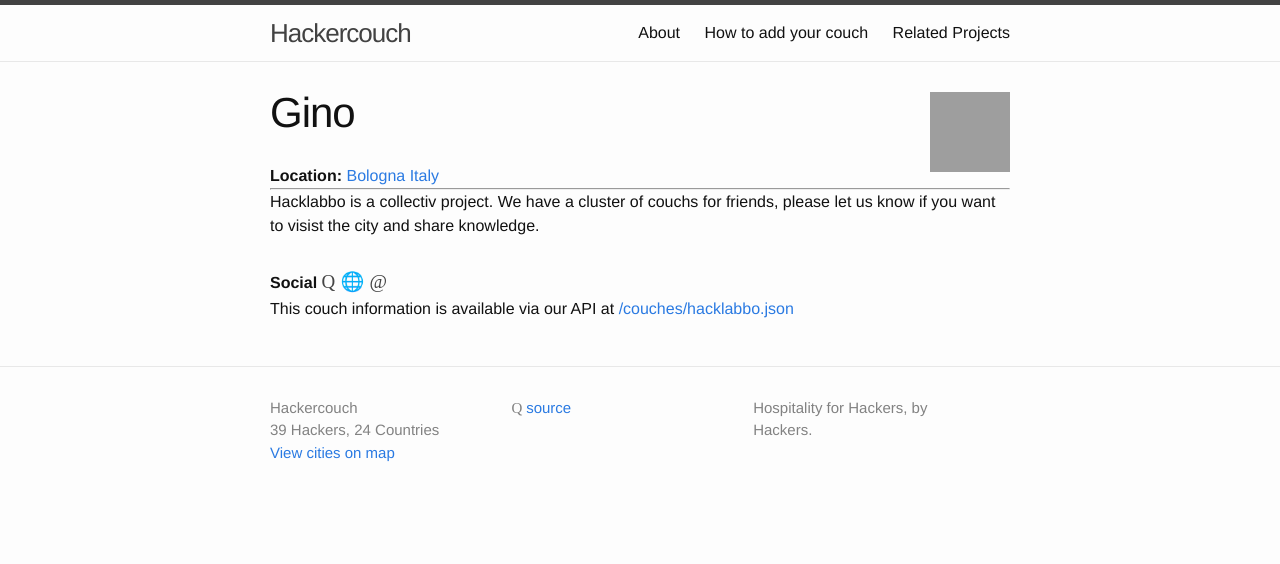
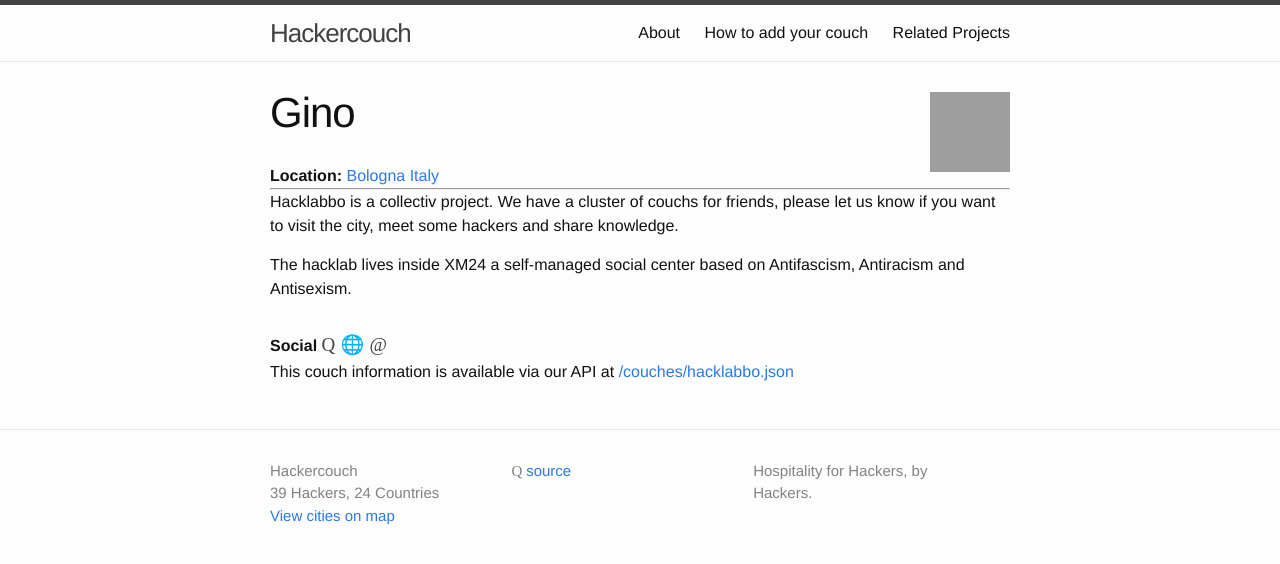
Before and after one commit to hackercouch/hackercouch, a Jekyll site: the page built from _couches/hacklabbo.md, in a window 1280 px wide, cut to the strip 0-564 px from the top of the page. Built offline with Jekyll 4.4.1, drawn with Linux system fonts in a browser that asks for light colours; some web fonts are replaced; grey boxes are pictures that could not be loaded.

Commit message:
Update hacklabbo.md
desc XM24

```diff
--- a/_couches/hacklabbo.md
+++ b/_couches/hacklabbo.md
@@ -8,4 +8,6 @@
 ---
 
 Hacklabbo is a collectiv project.
-We have a cluster of couchs for friends, please let us know if you want to visist the city and share knowledge.
+We have a cluster of couchs for friends, please let us know if you want to visit the city, meet some hackers and share knowledge.
+
+The hacklab lives inside XM24 a self-managed social center based on Antifascism, Antiracism and Antisexism.
```
